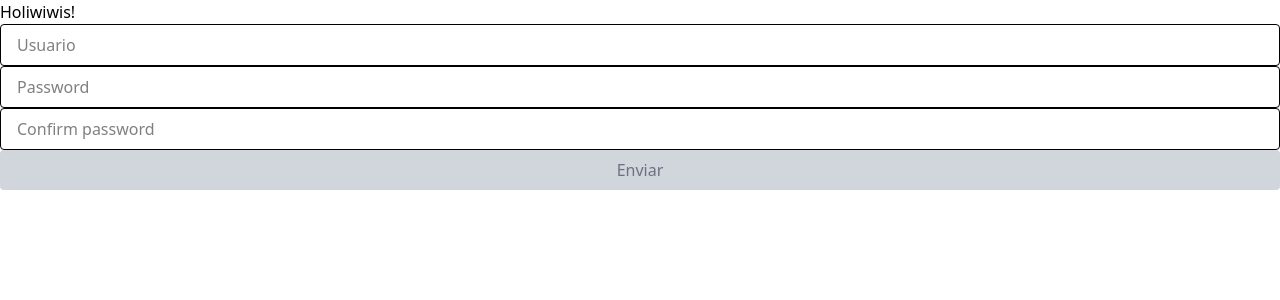
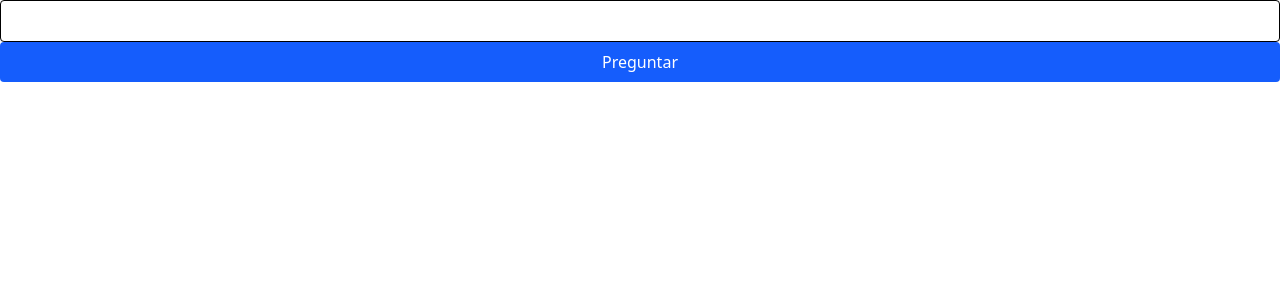
Before and after one commit to JonyR3G0/web-d-react-avanzado, a React (Vite) app: page / in a window 1280 px wide. Shown: the top 300 px of the page. Built offline with nearby package versions, Linux system fonts and the light colour scheme.

Commit message:
Add form handling with Yup validation and Axios integration in App component

```diff
--- a/package.json
+++ b/package.json
@@ -12,6 +12,7 @@
   "dependencies": {
     "@hookform/resolvers": "^5.1.1",
     "@tailwindcss/vite": "^4.1.11",
+    "axios": "^1.10.0",
     "react": "^19.1.0",
     "react-dom": "^19.1.0",
     "react-hook-form": "^7.60.0",
--- a/src/App.jsx
+++ b/src/App.jsx
@@ -1,11 +1,58 @@
-import React from 'react'
-import { BasicForm } from './components/BasicForm'
+import { useForm } from 'react-hook-form'
+import * as yup from 'yup'
+import { yupResolver } from '@hookform/resolvers/yup'
+import axios from 'axios'
+import { useState } from 'react'
+
+const yupSchema = yup.object({
+  userInput: yup
+    .string()
+    .min(3, 'The message has to be 3 characters minimum')
+    .required('Message is obligatory'),
+})
 
 export const App = () => {
+  const [response, setResponse] = useState('')
+  const [loading, setLoading] = useState(false)
+
+  const { register, handleSubmit, formState: { errors } } = useForm({
+    resolver: yupResolver(yupSchema)
+  })
+  const handleQuestion = async (data) => {
+    console.log(data)
+    setLoading(true)
+    try {
+      const res = await axios.post('http://localhost:11434/api/generate', {
+        model: 'llama2',
+        promt: data.userInput,
+        stream: true
+      })
+      setResponse(res.data.response)
+      console.log(res.data)
+    } catch (error) {
+      console.log('error', error)
+    } finally {
+      setLoading(false)
+    }
+  }
+
   return (
-    <div>
-      <h1>Holiwiwis!</h1>
-      <BasicForm />
-    </div>
+    <>
+      <form onSubmit={handleSubmit(handleQuestion)}>
+        <input
+          type='text'
+          {...register('userInput')}
+          className='w-full px-4 py-2 border rounded focus:outline-none focus:ring-2 focus:ring-blue-400'
+        />
+        {errors.userInput && <p>{errors.userInput.message}</p>}
+        <button
+          className='w-full py-2 rounded transition cursor-pointer bg-blue-600 text-white hover:bg-blue-700'
+        >Preguntar
+        </button>
+      </form>
+      <div>
+        <p>{loading ? 'Generando respuesta 🚀' : response}</p>
+      </div>
+    </>
   )
 }
```
Also changed, not shown: 1 other file (tests, documents, lock files or other folders).
